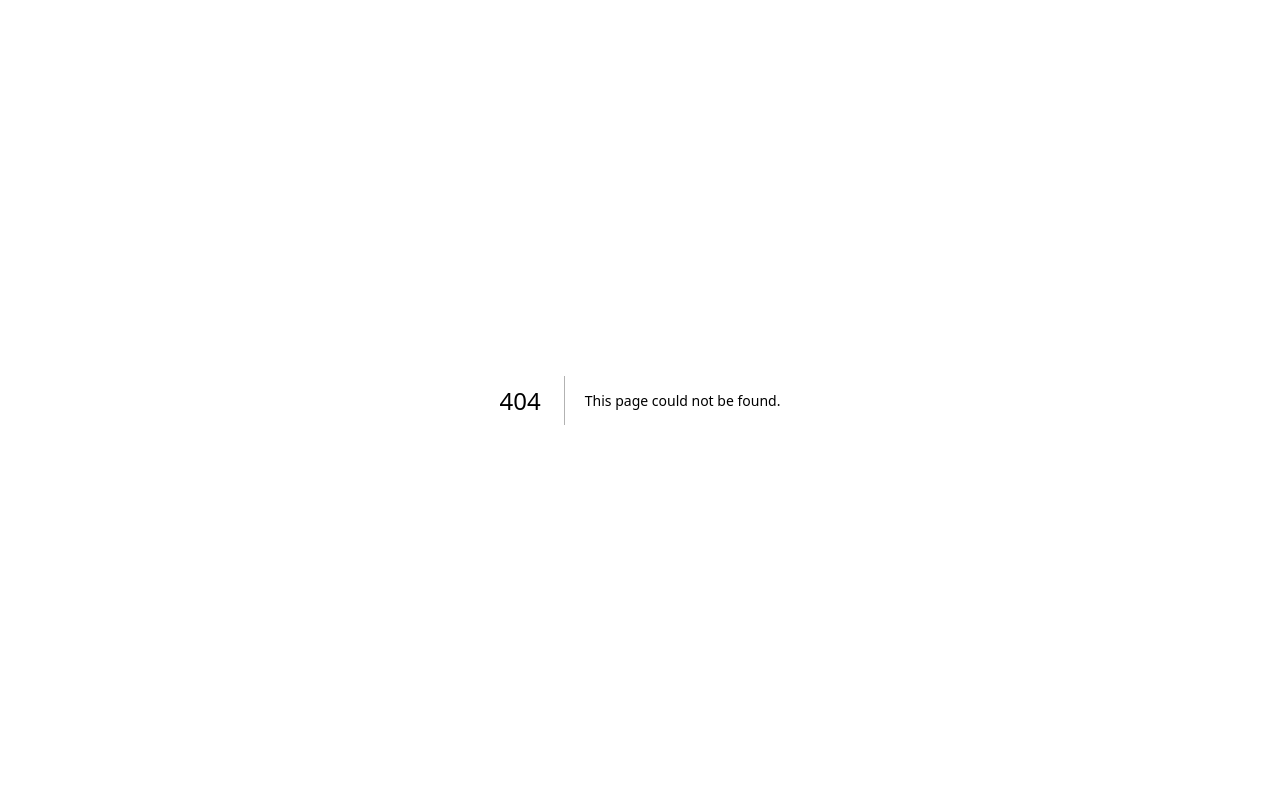
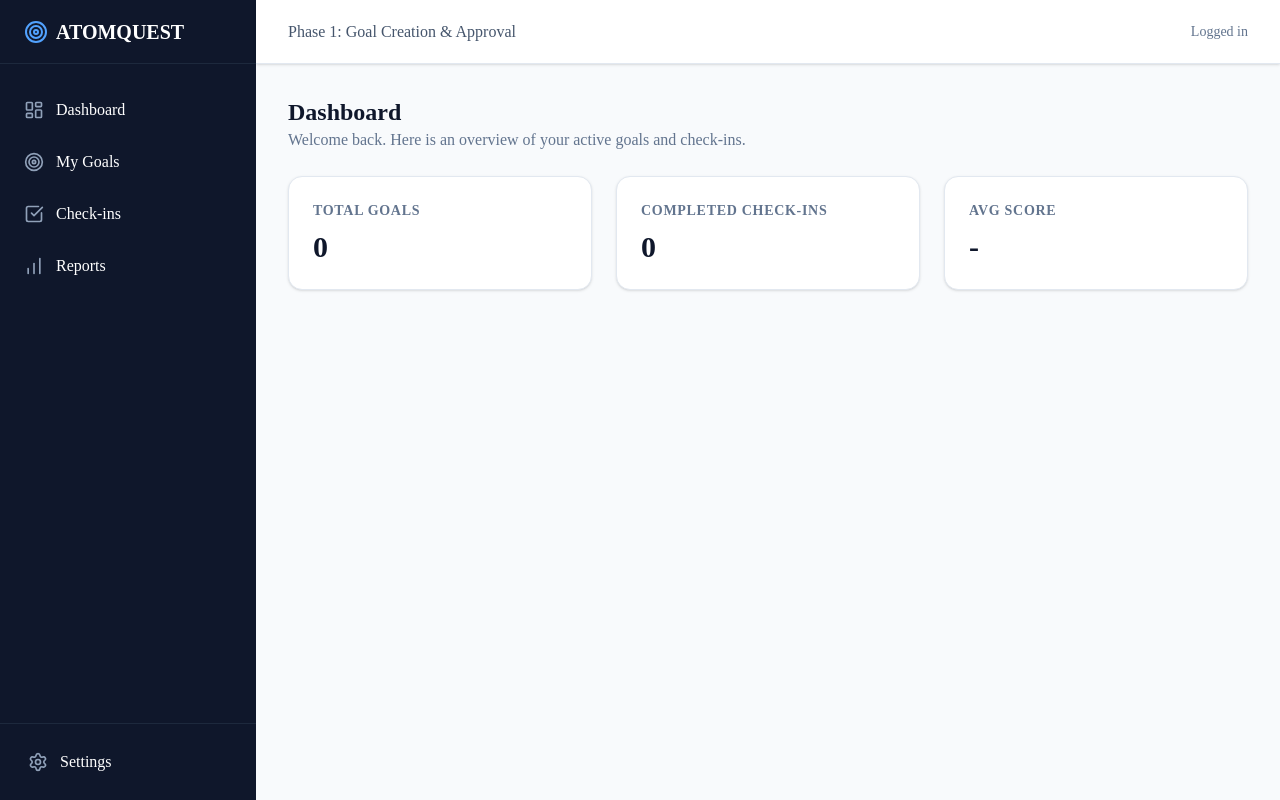
Before and after one commit to Harshilmalhotra/AtomQuest-Hackathon, a Next.js app: page /dashboard in a window 1280 px wide. Before the commit this address had no page. Built offline with nearby package versions, Linux system fonts and the light colour scheme; no server answers.

Commit message:
feat: completed phase 1 UI shell and landing page

```diff
--- /dev/null
+++ b/src/app/(dashboard)/dashboard/page.tsx
@@ -0,0 +1,29 @@
+import { auth } from "@clerk/nextjs/server";
+
+export default async function DashboardPage() {
+  const { userId } = await auth();
+
+  return (
+    <div className="space-y-6">
+      <div>
+        <h1 className="text-2xl font-bold text-slate-900">Dashboard</h1>
+        <p className="text-slate-500">Welcome back. Here is an overview of your active goals and check-ins.</p>
+      </div>
+
+      <div className="grid grid-cols-1 md:grid-cols-3 gap-6">
+        <div className="bg-white p-6 rounded-xl border border-slate-200 shadow-sm">
+          <h3 className="text-sm font-semibold text-slate-500 uppercase tracking-wider">Total Goals</h3>
+          <p className="text-3xl font-bold text-slate-900 mt-2">0</p>
+        </div>
+        <div className="bg-white p-6 rounded-xl border border-slate-200 shadow-sm">
+          <h3 className="text-sm font-semibold text-slate-500 uppercase tracking-wider">Completed Check-ins</h3>
+          <p className="text-3xl font-bold text-slate-900 mt-2">0</p>
+        </div>
+        <div className="bg-white p-6 rounded-xl border border-slate-200 shadow-sm">
+          <h3 className="text-sm font-semibold text-slate-500 uppercase tracking-wider">Avg Score</h3>
+          <p className="text-3xl font-bold text-slate-900 mt-2">-</p>
+        </div>
+      </div>
+    </div>
+  );
+}
--- /dev/null
+++ b/src/app/(dashboard)/layout.tsx
@@ -0,0 +1,68 @@
+import { UserButton } from "@clerk/nextjs";
+import { Target, LayoutDashboard, CheckSquare, BarChart, Settings } from "lucide-react";
+import Link from "next/link";
+
+export default function DashboardLayout({
+  children,
+}: {
+  children: React.ReactNode;
+}) {
+  return (
+    <div className="flex min-h-screen bg-slate-50 text-slate-900">
+      {/* Sidebar */}
+      <aside className="w-64 bg-slate-900 text-white flex flex-col">
+        <div className="h-16 flex items-center px-6 font-bold text-xl border-b border-slate-800">
+          <Target className="w-6 h-6 mr-2 text-blue-400" />
+          ATOMQUEST
+        </div>
+
+        <nav className="flex-1 py-6 space-y-2 px-3">
+          <Link href="/dashboard" className="flex items-center px-3 py-2.5 rounded-md hover:bg-slate-800 transition-colors">
+            <LayoutDashboard className="w-5 h-5 mr-3 text-slate-400" />
+            Dashboard
+          </Link>
+          <Link href="/goals" className="flex items-center px-3 py-2.5 rounded-md hover:bg-slate-800 transition-colors">
+            <Target className="w-5 h-5 mr-3 text-slate-400" />
+            My Goals
+          </Link>
+          <Link href="/check-ins" className="flex items-center px-3 py-2.5 rounded-md hover:bg-slate-800 transition-colors">
+            <CheckSquare className="w-5 h-5 mr-3 text-slate-400" />
+            Check-ins
+          </Link>
+          <Link href="/reports" className="flex items-center px-3 py-2.5 rounded-md hover:bg-slate-800 transition-colors">
+            <BarChart className="w-5 h-5 mr-3 text-slate-400" />
+            Reports
+          </Link>
+        </nav>
+
+        <div className="p-4 border-t border-slate-800">
+          <Link href="/settings" className="flex items-center px-3 py-2.5 rounded-md hover:bg-slate-800 transition-colors">
+            <Settings className="w-5 h-5 mr-3 text-slate-400" />
+            Settings
+          </Link>
+        </div>
+      </aside>
+
+      {/* Main Content Area */}
+      <main className="flex-1 flex flex-col">
+        {/* Top Navbar */}
+        <header className="h-16 bg-white border-b border-slate-200 flex items-center justify-between px-8 shadow-sm">
+          <div className="font-medium text-slate-600">
+            Phase 1: Goal Creation & Approval
+          </div>
+          <div className="flex items-center gap-4">
+            <div className="text-sm text-slate-500 hidden sm:block">
+              Logged in
+            </div>
+            <UserButton afterSignOutUrl="/" />
+          </div>
+        </header>
+
+        {/* Page Content */}
+        <div className="p-8 overflow-auto">
+          {children}
+        </div>
+      </main>
+    </div>
+  );
+}
--- a/src/app/page.tsx
+++ b/src/app/page.tsx
@@ -1,65 +1,37 @@
-import Image from "next/image";
+import Link from "next/link";
+import { Button } from "@/components/ui/button";
+import { auth } from "@clerk/nextjs/server";
+import { redirect } from "next/navigation";
 
-export default function Home() {
+export default async function LandingPage() {
+  const { userId } = await auth();
+
+  if (userId) {
+    redirect("/dashboard");
+  }
+
   return (
-    <div className="flex flex-col flex-1 items-center justify-center bg-zinc-50 font-sans dark:bg-black">
-      <main className="flex flex-1 w-full max-w-3xl flex-col items-center justify-between py-32 px-16 bg-white dark:bg-black sm:items-start">
-        <Image
-          className="dark:invert"
-          src="/next.svg"
-          alt="Next.js logo"
-          width={100}
-          height={20}
-          priority
-        />
-        <div className="flex flex-col items-center gap-6 text-center sm:items-start sm:text-left">
-          <h1 className="max-w-xs text-3xl font-semibold leading-10 tracking-tight text-black dark:text-zinc-50">
-            To get started, edit the page.tsx file.
-          </h1>
-          <p className="max-w-md text-lg leading-8 text-zinc-600 dark:text-zinc-400">
-            Looking for a starting point or more instructions? Head over to{" "}
-            <a
-              href="https://vercel.com/templates?framework=next.js&utm_source=create-next-app&utm_medium=appdir-template-tw&utm_campaign=create-next-app"
-              className="font-medium text-zinc-950 dark:text-zinc-50"
-            >
-              Templates
-            </a>{" "}
-            or the{" "}
-            <a
-              href="https://nextjs.org/learn?utm_source=create-next-app&utm_medium=appdir-template-tw&utm_campaign=create-next-app"
-              className="font-medium text-zinc-950 dark:text-zinc-50"
-            >
-              Learning
-            </a>{" "}
-            center.
-          </p>
+    <div className="flex flex-col items-center justify-center min-h-screen bg-slate-50 text-slate-900">
+      <div className="max-w-3xl text-center space-y-6 p-6">
+        <h1 className="text-5xl font-extrabold tracking-tight text-slate-900">
+          Welcome to <span className="text-primary">ATOMQUEST Portal</span>
+        </h1>
+        <p className="text-lg text-slate-600">
+          The all-in-one platform for organizational goal setting, tracking, and quarterly check-ins.
+        </p>
+        <div className="flex justify-center gap-4 pt-4">
+          <Link href="/sign-in">
+            <Button size="lg" className="px-8 font-semibold">
+              Sign In
+            </Button>
+          </Link>
+          <Link href="/sign-up">
+            <Button size="lg" variant="outline" className="px-8 font-semibold">
+              Register
+            </Button>
+          </Link>
         </div>
-        <div className="flex flex-col gap-4 text-base font-medium sm:flex-row">
-          <a
-            className="flex h-12 w-full items-center justify-center gap-2 rounded-full bg-foreground px-5 text-background transition-colors hover:bg-[#383838] dark:hover:bg-[#ccc] md:w-[158px]"
-            href="https://vercel.com/new?utm_source=create-next-app&utm_medium=appdir-template-tw&utm_campaign=create-next-app"
-            target="_blank"
-            rel="noopener noreferrer"
-          >
-            <Image
-              className="dark:invert"
-              src="/vercel.svg"
-              alt="Vercel logomark"
-              width={16}
-              height={16}
-            />
-            Deploy Now
-          </a>
-          <a
-            className="flex h-12 w-full items-center justify-center rounded-full border border-solid border-black/[.08] px-5 transition-colors hover:border-transparent hover:bg-black/[.04] dark:border-white/[.145] dark:hover:bg-[#1a1a1a] md:w-[158px]"
-            href="https://nextjs.org/docs?utm_source=create-next-app&utm_medium=appdir-template-tw&utm_campaign=create-next-app"
-            target="_blank"
-            rel="noopener noreferrer"
-          >
-            Documentation
-          </a>
-        </div>
-      </main>
+      </div>
     </div>
   );
 }
```
